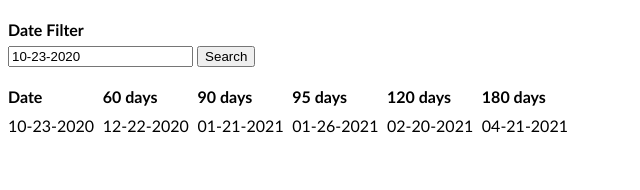
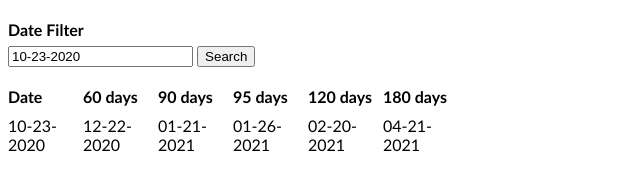
Before and after one commit to Jared-matos/Timely-Filing-Calculator, a website: page index.html in a window 1280 px wide. Shown: the whole page, without its empty margins (0-640 px from the left). Drawn offline with nearby package versions, Linux system fonts and the light colour scheme.

Commit message:
initial commit

```diff
--- a/index.html
+++ b/index.html
@@ -13,7 +13,7 @@
   />
 
   <!--This section sets the style of the document. The sections -->
-  <style>
+  <style type="text/css">
     body {
       color: #000000;
     }
@@ -32,7 +32,7 @@
     .dates {
       display: flex;
       justify-content: space-between;
-      width: 560px;
+      width: 450px;
       font-family: calibri;
     }
     .dates > div {
@@ -103,6 +103,7 @@
     <script src="https://code.jquery.com/jquery-1.12.4.js"></script>
     <script src="https://code.jquery.com/ui/1.12.1/jquery-ui.js"></script>
     <script id="rendered-js">
+      console.clear();
       $(function () {
         // Initialize Date Picker
         $("#datePicker").datepicker({
@@ -119,6 +120,7 @@
         $("#dateChosen").text(dateToUse);
 
         //These values are set by targeting the text on screen tagged 60days and overwriting it with XX days ahead
+
         $("#60days").text(
           moment(dateToUse).add(60, "day").format("MM-DD-YYYY")
         );
@@ -138,7 +140,6 @@
         //This controls the Search Button. This code runs when it is clicked.
         $("#search").on("click", function (e) {
           e.preventDefault();
-          $("#datePicker").val().parseDate("MM-DD-YYYY");
 
           var dateToUse = moment($("#datePicker").val()).format("MM-DD-YYYY");
 
```
